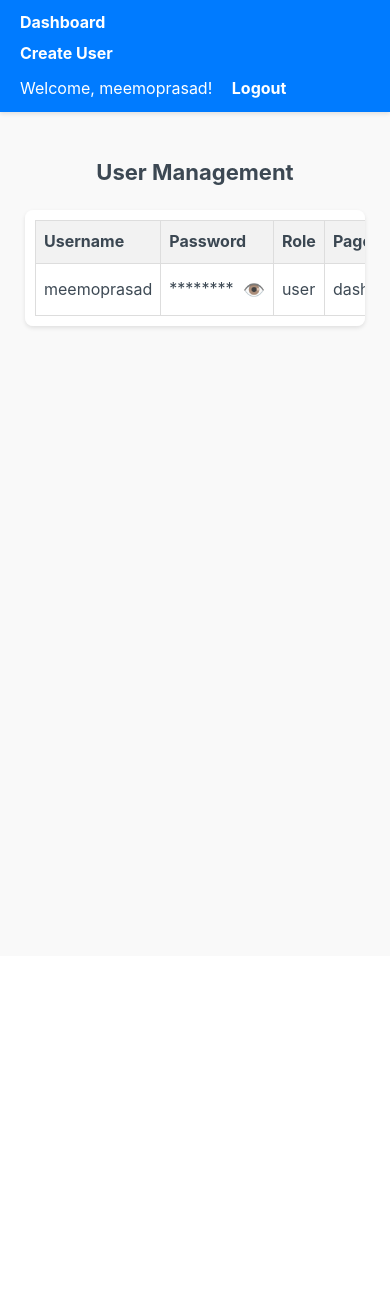
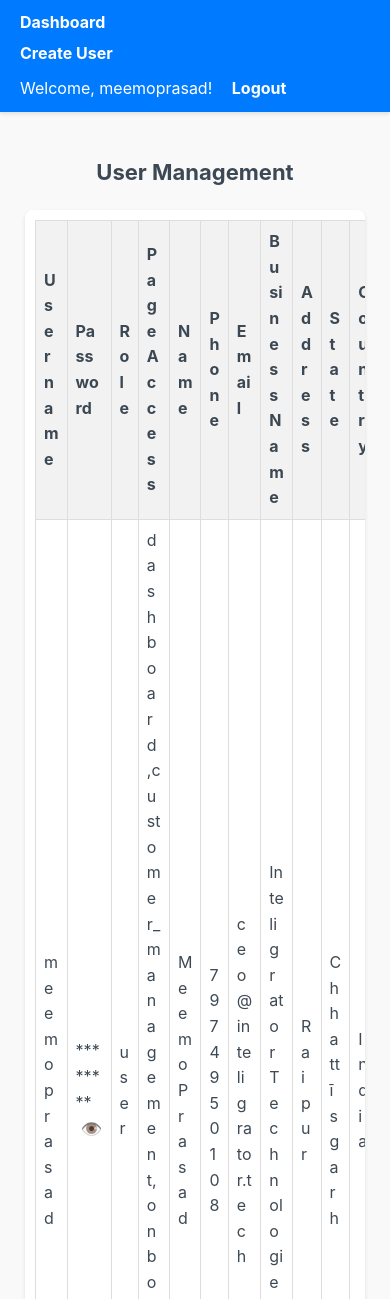
Before and after one commit to meemoprasad/flask-inteligrator-crm, a Flask app: page /user_management in a window 390 px wide. Shown: the top 1299 px of the page. Before the commit the page ends 329 px from the top, so only its background shows below. Run offline with Flask 3, Linux system fonts and the light colour scheme; a user stored in the database is signed in; data comes from the database, SQL or seed files in the repository.

Commit message:
Add files via upload

```diff
--- a/static/style.css
+++ b/static/style.css
@@ -42,7 +42,7 @@ body {
 .list-container {
     flex-basis: 70%; /* Set initial width to 70% */
     padding: 20px;
-    overflow-x: auto;
+    overflow-x: auto; /* Keep overflow-x to handle cases where content *still* exceeds width */
     box-sizing: border-box;
 }
 
@@ -206,7 +206,7 @@ body {
 }
 
 .table-wrapper {
-    overflow-x: auto;
+    overflow-x: auto; /* Keeps horizontal scrollbar if content is still too wide after wrapping */
     background-color: white; /* Added background */
     padding: 10px; /* Added padding */
     border-radius: 8px; /* Added rounded corners */
@@ -223,7 +223,8 @@ table th, table td {
     border: 1px solid #ddd;
     padding: 10px; /* Increased padding */
     text-align: left;
-    white-space: nowrap; /* Prevent text wrapping in table cells */
+    /* REMOVED white-space: nowrap; to allow text to wrap */
+    word-break: break-word; /* Added to break long words if necessary */
 }
 
 table th {
@@ -372,6 +373,7 @@ table th {
 .view-dashboard-button:hover {
     background-color: #e0a800;
 }
+
 
 /* Styles for Flash Messages */
 .flash-messages {
@@ -576,5 +578,15 @@ table th {
 
      table th, table td {
          padding: 8px; /* Slightly less padding on small screens */
+         /* Allow text wrapping within cells on smaller screens */
+         white-space: normal;
      }
+
+     /* Optional: Add specific styles for the reminder/follow-up columns if they contain lots of text */
+    td:nth-child(11), /* Reminder Info column */
+    td:nth-child(12) /* Follow-up Status column */
+     {
+        white-space: normal; /* Explicitly ensure wrapping here if needed */
+     }
+
 }
```
